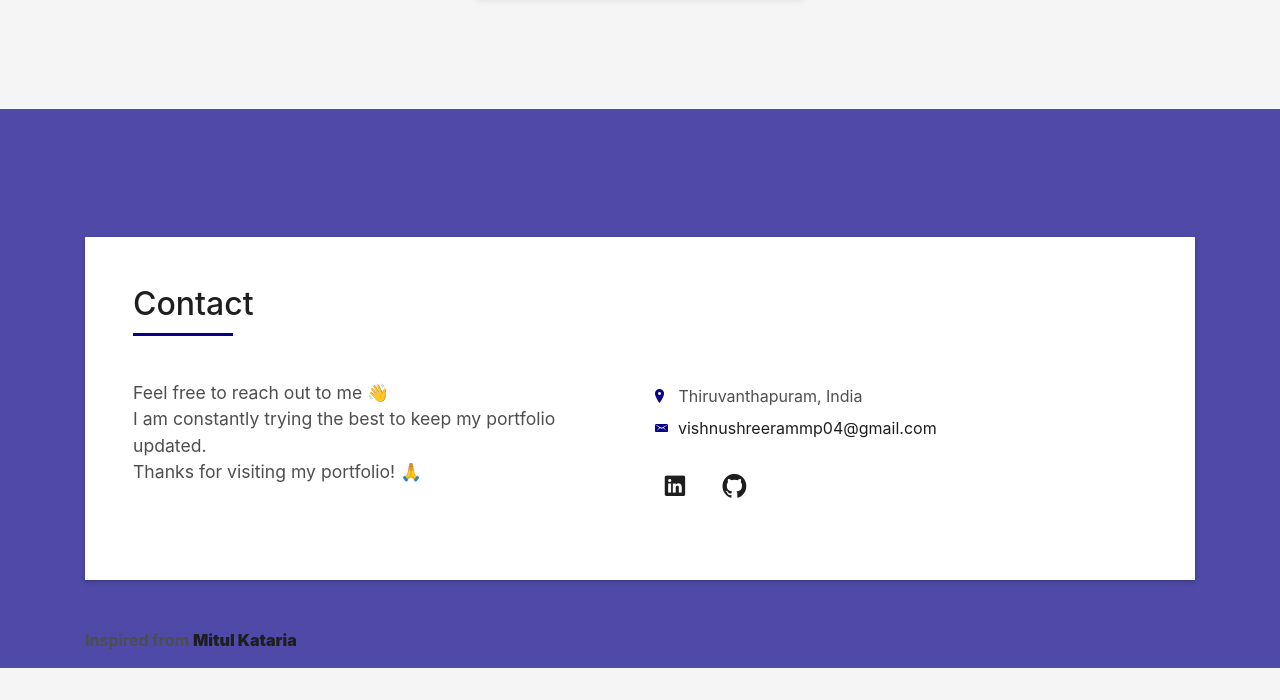
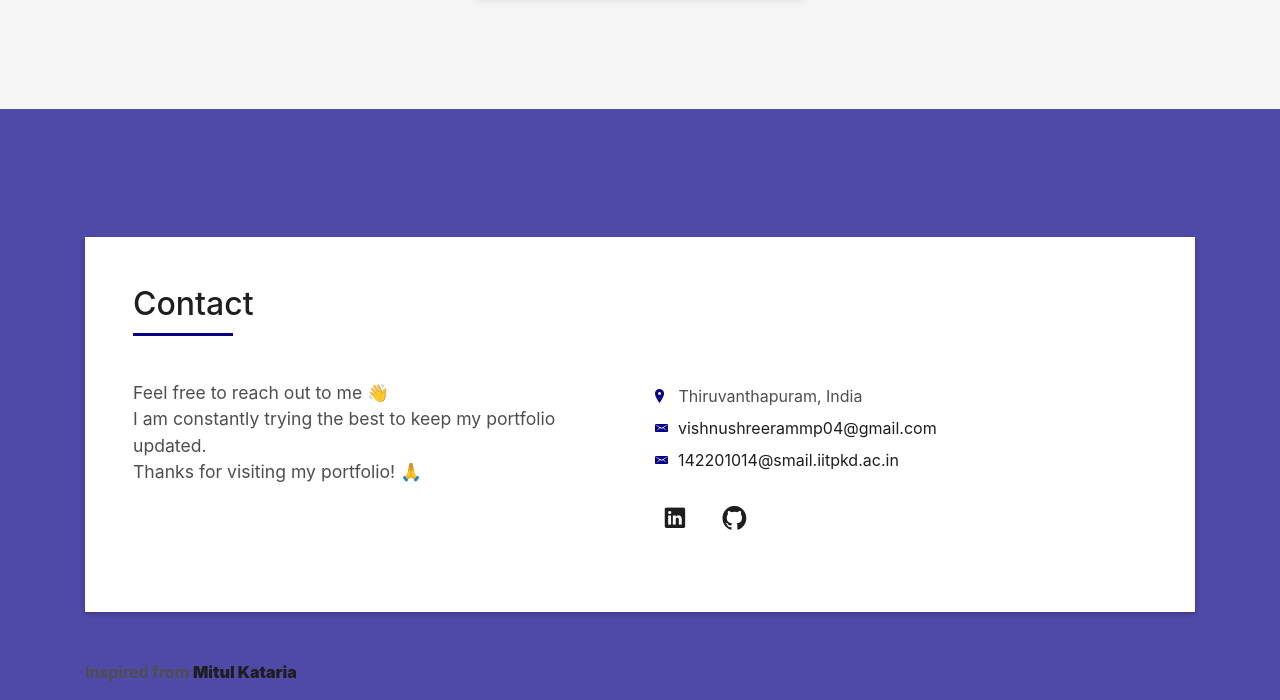
Before and after one commit to VISHNU-SHREERAM/vishnu-shreeram.github.io, a plain HTML site: page index.html in a window 1280 px wide. Shown: the part 3419-4119 px from the top of the page. Before the commit the page ends 4087 px from the top, so only its background shows below. Drawn offline with nearby package versions, Linux system fonts and the light colour scheme; no server answers; files whose address does not match are found by name.

Commit message:
added email

```diff
--- a/index.html
+++ b/index.html
@@ -529,6 +529,7 @@
                     <ul class="list-ico">
                       <li><span class="ion-ios-location"></span> Thiruvanthapuram, India </li>
                       <li><span class="ion-email"></span><a href="mailto:vishnushreerammp04@gmail.com">vishnushreerammp04@gmail.com</a></li>
+                      <li><span class="ion-email"></span><a href="mailto:142201014@smail.iitpkd.ac.in">142201014@smail.iitpkd.ac.in</a></li>
                     </ul>
                   <div class="socials">
                     <ul>
```
